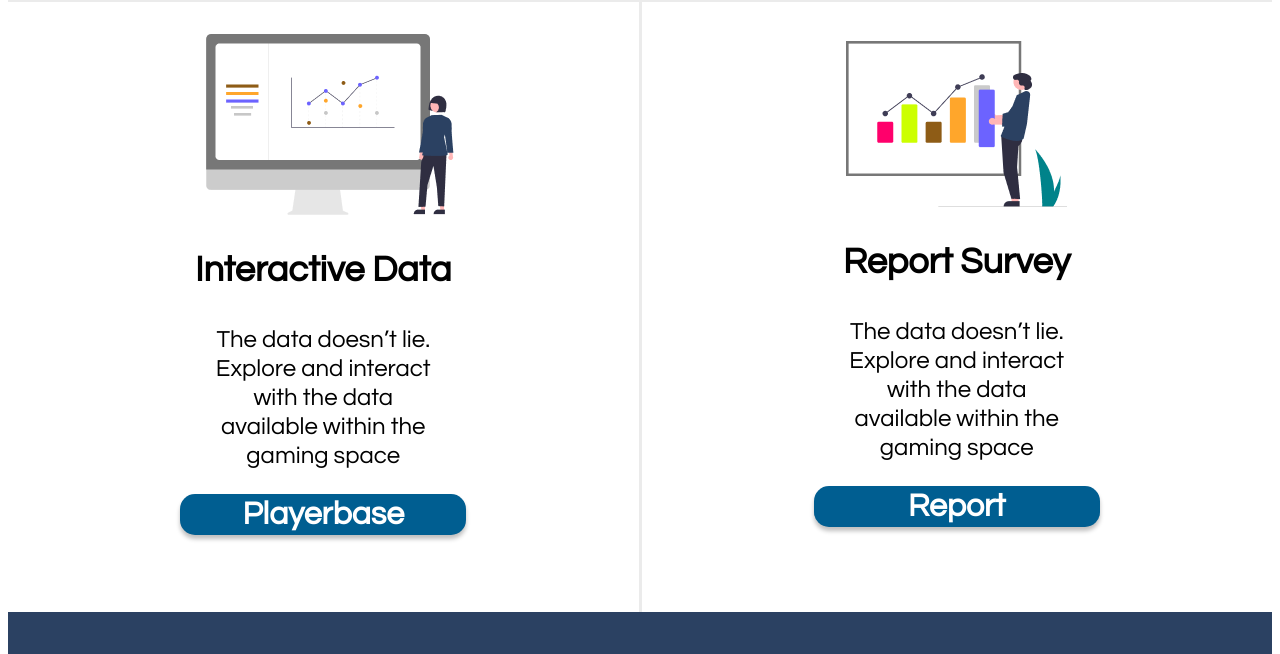
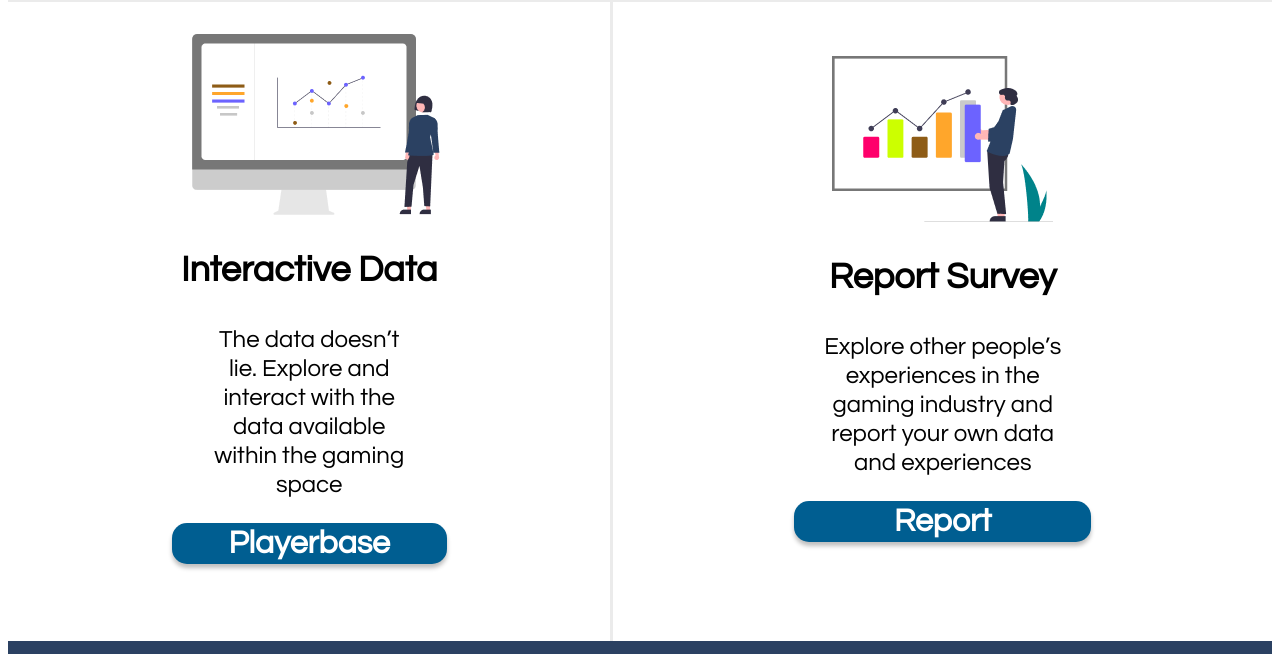
Before and after one commit to michaelgov/PandaCapstone, a website: page public/index.html in a window 1280 px wide. Shown: the part 1263-1917 px from the top of the page. Drawn offline with Linux system fonts and the light colour scheme.

Commit message:
Update index.html text

```diff
--- a/public/index.html
+++ b/public/index.html
@@ -71,7 +71,7 @@
                         Report Survey
                     </h3>
                     <p>
-                        The data doesn’t lie. Explore and interact with the data available within the gaming space
+                        Explore other people’s experiences in the gaming industry and report your own data and experiences
                     </p>
                     <a href="./report.html">Report</a>
                     <p>
```
